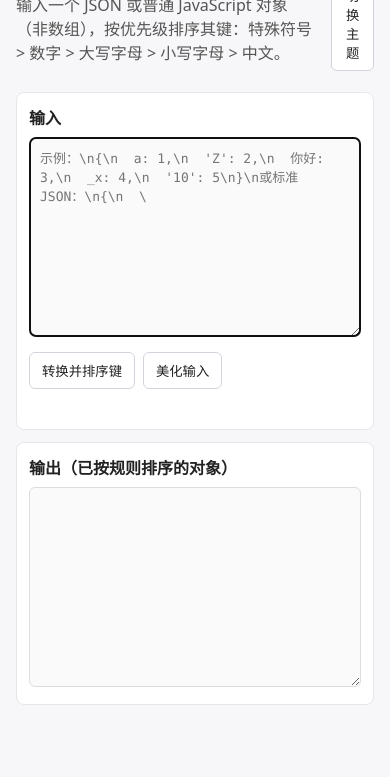
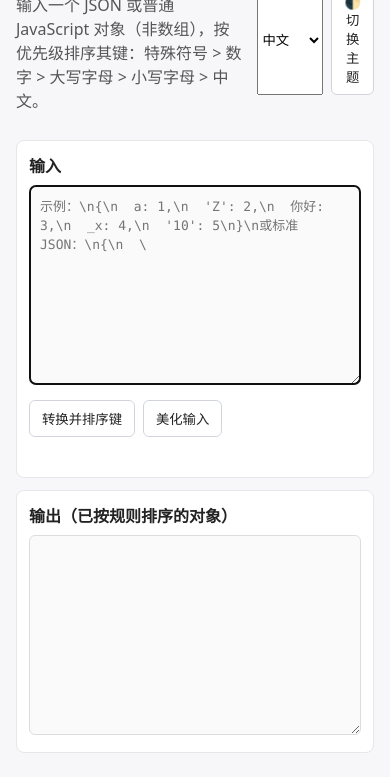
Before and after one commit to liwenkang/tools, a website: page index.html in a window 390 px wide. Shown: the part 72-849 px from the top of the page. Drawn offline with Linux system fonts and the light colour scheme.

Commit message:
feat(i18n): 基础中英文切换与持久化语言选择
refactor(ui): 页面元素添加 data-i18n 属性，结构准备国际化

```diff
--- /dev/null
+++ b/i18n.js
@@ -0,0 +1,46 @@
+(function(global){
+  const I18N_KEY = 'json-key-sort-lang';
+  const dict = {
+    zh: {
+      title: 'JSON Key 排序工具',
+      description: '输入一个 JSON 或普通 JavaScript 对象（非数组），按优先级排序其键：特殊符号 > 数字 > 大写字母 > 小写字母 > 中文。',
+      inputLabel: '输入',
+      outputLabel: '输出（已按规则排序的对象）',
+      convertBtn: '转换并排序键',
+      formatBtn: '美化输入',
+      toggleTheme: '🌓 切换主题'
+    },
+    en: {
+      title: 'JSON Key Sorter',
+      description: 'Paste a JSON or plain JS object (non-array) and sort keys by priority: symbol > digit > upper > lower > CJK.',
+      inputLabel: 'Input',
+      outputLabel: 'Output (sorted object)',
+      convertBtn: 'Convert & Sort Keys',
+      formatBtn: 'Format Input',
+      toggleTheme: '🌓 Toggle Theme'
+    }
+  };
+  function getSaved(){ try { return localStorage.getItem(I18N_KEY); } catch(_) { return null; } }
+  function saveLang(l){ try { localStorage.setItem(I18N_KEY,l); } catch(_){} }
+  function current(){ return getSaved() || 'zh'; }
+  function apply(lang){
+    const pack = dict[lang] || dict.zh;
+    document.querySelectorAll('[data-i18n]').forEach(el => {
+      const key = el.getAttribute('data-i18n');
+      if (pack[key]) el.textContent = pack[key];
+    });
+    // label attributes
+    document.querySelectorAll('[data-i18n-label]').forEach(el => {
+      const key = el.getAttribute('data-i18n-label');
+      if (pack[key]) el.setAttribute('aria-label', pack[key]);
+    });
+    const select = document.getElementById('langSelect');
+    if (select) select.value = lang;
+  }
+  function init(){ apply(current()); }
+  function setLanguage(lang){ saveLang(lang); apply(lang); }
+  global.I18N = { setLanguage, current, dict };
+  if (document.readyState === 'loading') {
+    document.addEventListener('DOMContentLoaded', init);
+  } else { init(); }
+})(typeof window !== 'undefined' ? window : globalThis);
--- a/index.html
+++ b/index.html
@@ -10,31 +10,36 @@
   <main class="container">
     <div class="toolbar">
       <div>
-        <h1>JSON Key 排序工具</h1>
-        <p class="desc">输入一个 JSON 或普通 JavaScript 对象（非数组），按优先级排序其键：特殊符号 > 数字 > 大写字母 > 小写字母 > 中文。</p>
+        <h1 data-i18n="title">JSON Key 排序工具</h1>
+        <p class="desc" data-i18n="description">输入一个 JSON 或普通 JavaScript 对象（非数组），按优先级排序其键：特殊符号 > 数字 > 大写字母 > 小写字母 > 中文。</p>
       </div>
       <div class="toolbar-right">
-        <button id="themeToggle" aria-label="切换主题">🌓 切换主题</button>
+        <select id="langSelect" aria-label="语言" data-i18n-label="langSelect">
+          <option value="zh">中文</option>
+          <option value="en">English</option>
+        </select>
+        <button id="themeToggle" aria-label="切换主题" data-i18n="toggleTheme">🌓 切换主题</button>
       </div>
     </div>
 
     <section class="panel">
-      <label for="input">输入</label>
+      <label for="input" data-i18n="inputLabel">输入</label>
       <textarea id="input" placeholder="示例：\n{\n  a: 1,\n  'Z': 2,\n  你好: 3,\n  _x: 4,\n  '10': 5\n}\n或标准 JSON：\n{\n  \"a\": 1,\n  \"Z\": 2,\n  \"你好\": 3,\n  \"_x\": 4,\n  \"10\": 5\n}" autofocus></textarea>
       <div class="actions">
-        <button id="convert">转换并排序键</button>
-        <button id="format">美化输入</button>
+        <button id="convert" data-i18n="convertBtn">转换并排序键</button>
+        <button id="format" data-i18n="formatBtn">美化输入</button>
       </div>
       <div id="error" class="error" aria-live="polite"></div>
     </section>
 
     <section class="panel">
-      <label for="output">输出（已按规则排序的对象）</label>
+      <label for="output" data-i18n="outputLabel">输出（已按规则排序的对象）</label>
       <textarea id="output" readonly></textarea>
     </section>
   </main>
 
   <script src="sort.js"></script>
+  <script src="i18n.js"></script>
   <script src="script.js"></script>
 </body>
 </html>
--- a/script.js
+++ b/script.js
@@ -50,6 +50,14 @@
     $themeToggle.addEventListener('click', toggleTheme);
   }
 
+  // 语言切换
+  const $langSelect = document.getElementById('langSelect');
+  if ($langSelect) {
+    $langSelect.addEventListener('change', () => {
+      window.I18N && window.I18N.setLanguage($langSelect.value);
+    });
+  }
+
   function doConvert() {
     showError("");
     try {
```
